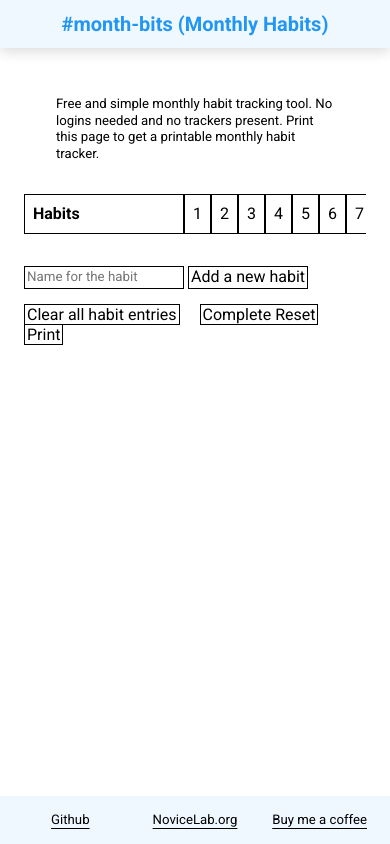
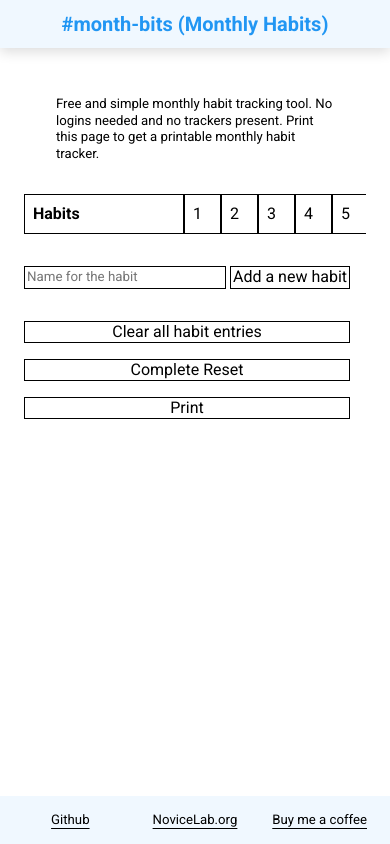
Before and after one commit to ShivrajRath/month-bits, a website built with webpack: page index.html in a window 390 px wide. Built offline with nearby package versions, Linux system fonts and the light colour scheme.

Commit message:
mobile alignment fixes

```diff
--- a/src/app.scss
+++ b/src/app.scss
@@ -57,7 +57,7 @@ article {
 
 .grid {
   display: grid;
-  grid-template-columns: 10rem repeat(31, 1fr);
+  grid-template-columns: 10rem repeat(31, minmax(37px, 1fr));
   border: 0.5px solid var(--secondary);
   > div {
     padding: 0.5rem;
@@ -89,9 +89,6 @@ article {
   display: flex;
   justify-content: space-between;
   margin: 1rem 0 2rem 0;
-  div:nth-child(1) {
-    display: flex;
-  }
   input {
     width: 10rem;
     margin-right: 0.25rem;
@@ -137,12 +134,26 @@ footer {
   }
   .cta-section {
     flex-direction: column;
+
     a {
       margin-right: 1rem;
       margin-left: 0;
     }
     > div {
       margin-top: 1rem;
+      display: flex;
+      &:nth-child(1) {
+        input {
+          flex-grow: 1;
+        }
+      }
+      &:nth-child(2) {
+        flex-direction: column;
+        a {
+          text-align: center;
+          margin-top: 1rem;
+        }
+      }
     }
   }
 }
```
